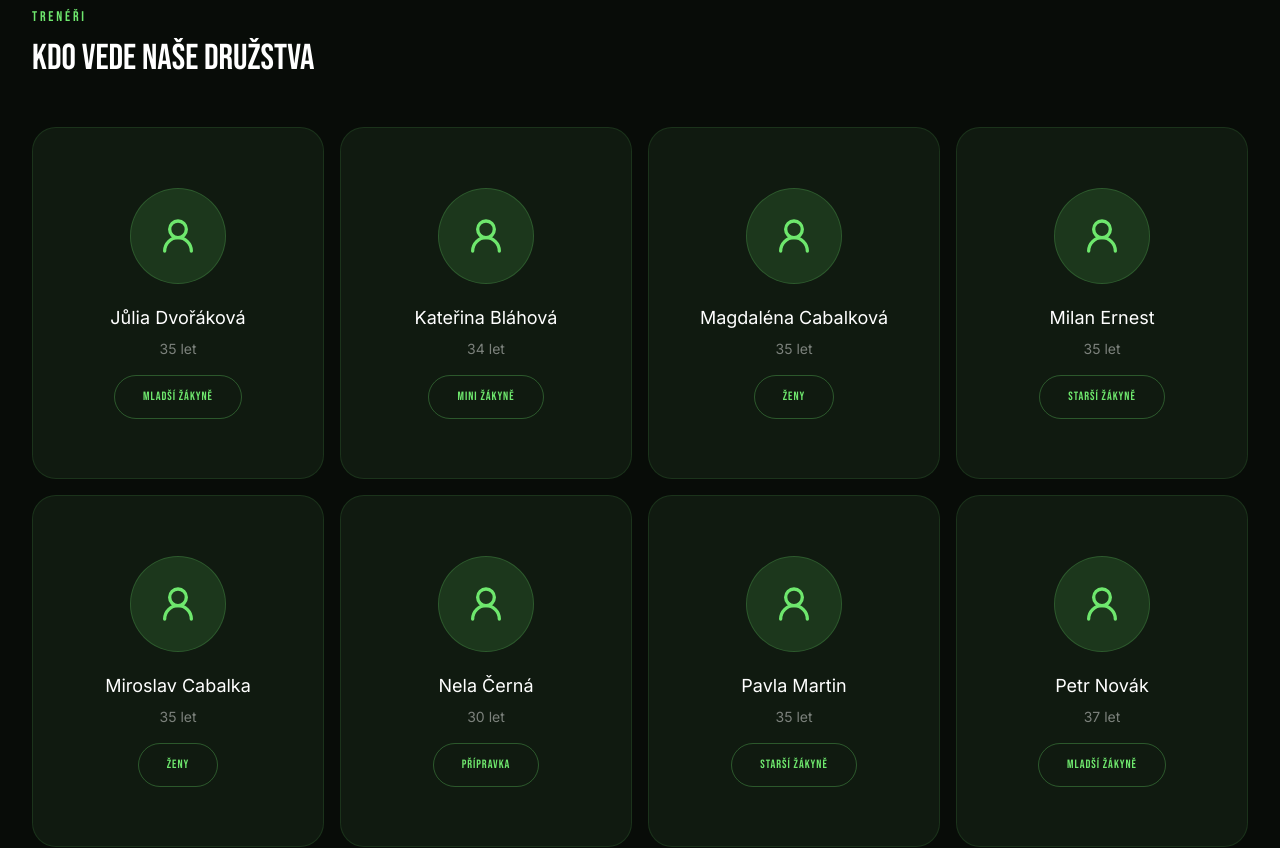
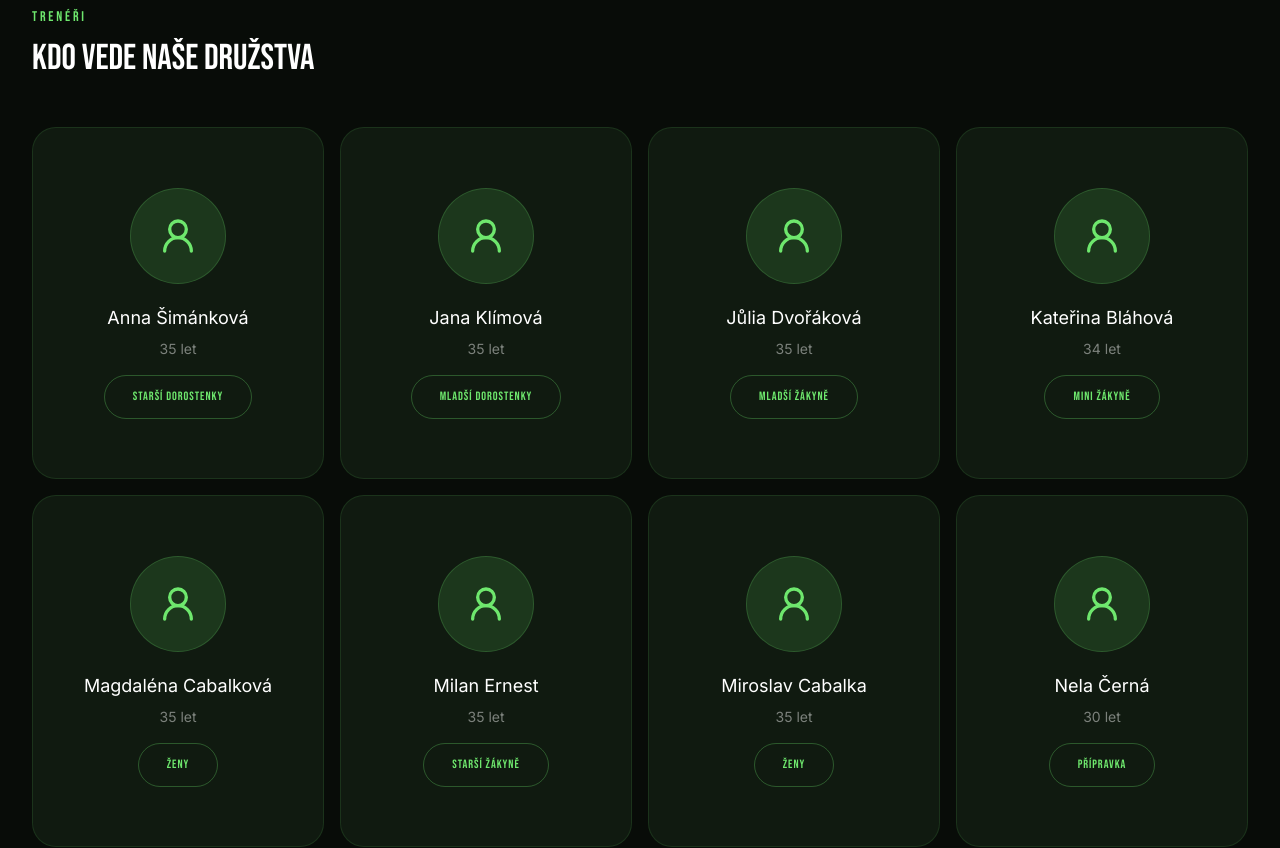
Before and after one commit to jakub245/hchaje-web, a React (Vite) app: page /o-klubu in a window 1280 px wide. Shown: the part 1560-2408 px from the top of the page. Built offline with nearby package versions, Linux system fonts and the light colour scheme.

Commit message:
Update teams.ts

```diff
--- a/src/app/data/teams.ts
+++ b/src/app/data/teams.ts
@@ -1,98 +1,35 @@
-// ⚠️ UPRAVENO podle klienta 21. 4. 2026
-// Změny: Ženy, Starší žákyně, Mladší žákyně, Mini žákyně, Přípravka
-// TODO: Doplnit data pro Mladší dorostenky + Starší dorostenky (trenér, tréninky)
+// ⚠️ UPRAVENO podle klienta 28. 4. 2026
+// NOVÉ: Mladší dorostenky, Starší dorostenky
+// TODO: tréninky pro nové kategorie
 
 import miniPhoto from "../../imports/mini2025.jpg";
 import pripravkaPhoto from "../../imports/pripravka.png";
 
-export interface Player {
-  name: string;
-  position: string;
-  number?: string | number;
-}
-
-export interface Training {
-  day: string;
-  time: string;
-  hall: string;
-}
-
-export interface TrainingSection {
-  title: string;
-  items: Training[];
-}
-
-export interface TeamNews {
-  date: string;
-  title: string;
-  excerpt?: string;
-  content?: string;
-}
-
-export interface TeamEvent {
-  date: string;
-  title: string;
-  location: string;
-}
-
-export interface StaffMember {
-  name: string;
-  phone?: string;
-  email?: string;
-}
-
+export interface Player { name: string; position: string; number?: string | number; }
+export interface Training { day: string; time: string; hall: string; }
+export interface TrainingSection { title: string; items: Training[]; }
+export interface TeamNews { date: string; title: string; excerpt?: string; content?: string; }
+export interface TeamEvent { date: string; title: string; location: string; }
 export interface Team {
-  slug: string;
-  name: string;
-  shortName: string;
-  desc: string;
-  longDesc: string;
-  img: string;
-  coach: string;
-  assistantCoach?: string;
-  staff?: StaffMember[];
-  playerCount: number;
-  ageRange: string;
-  trainings: Training[];
-  trainingSections?: TrainingSection[];
-  players: Player[];
-  news: TeamNews[];
-  events?: TeamEvent[];
+  slug: string; name: string; shortName: string; desc: string; longDesc: string;
+  img: string; coach: string; assistantCoach?: string; playerCount: number;
+  ageRange: string; trainings: Training[]; trainingSections?: TrainingSection[];
+  players: Player[]; news: TeamNews[]; events?: TeamEvent[];
 }
 
 const CLUB_NEWS: TeamNews[] = [
-  {
-    date: "12. 4. 2026",
-    title: "Klubové focení a společné odpoledne v areálu Háje",
-    excerpt: "Celý klub se sejde na společném focení, krátkém programu pro rodiče a neformálním posezení po trénincích.",
-    content:
-      "V neděli odpoledne nás čeká společné klubové focení všech kategorií, krátké setkání s rodiči a společný program v areálu Háje. Prosíme všechny hráčky, aby dorazily v klubovém oblečení a s dobrou náladou.",
-  },
-  {
-    date: "28. 3. 2026",
-    title: "HC Háje děkuje rodičům a partnerům za podporu jarní části sezóny",
-    excerpt: "Děkujeme všem, kdo pomáhají vytvářet děvčatům skvělé prostředí pro sport, růst a radost ze hry.",
-    content:
-      "Jarní část sezóny je v plném proudu a my si velmi vážíme podpory rodičů, dobrovolníků i partnerů klubu. Právě díky nim můžeme dál rozvíjet všechna družstva a posouvat klub kupředu.",
-  },
+  { date: "12. 4. 2026", title: "Klubové focení a společné odpoledne v areálu Háje", excerpt: "Celý klub se sejde na společném focení, krátkém programu pro rodiče a neformálním posezení po trénincích.", content: "V neděli odpoledne nás čeká společné klubové focení všech kategorií, krátké setkání s rodiči a společný program v areálu Háje." },
+  { date: "28. 3. 2026", title: "HC Háje děkuje rodičům a partnerům za podporu jarní části sezóny", excerpt: "Děkujeme všem, kdo pomáhají vytvářet děvčatům skvělé prostředí pro sport, růst a radost ze hry.", content: "Jarní část sezóny je v plném proudu a my si velmi vážíme podpory rodičů, dobrovolníků i partnerů klubu." },
 ];
 
 export const TEAMS: Team[] = [
   {
-    slug: "zeny",
-    name: "Ženy",
-    shortName: "Ženy",
-    // ✅ ZMĚNA klient
+    slug: "zeny", name: "Ženy", shortName: "Ženy",
     desc: "A-tým hrající 2. ligu - Čechy.",
-    // ✅ ZMĚNA klient
     longDesc: "Ženský tým představuje vrchol klubové cesty, kde se propojují zkušenosti, výkonnost a týmová soudržnost. Hráčky rozvíjejí technickou i taktickou vyspělost, schopnost zvládat náročné zápasové situace a společně usilují o co nejlepší sportovní výsledky. Důležitou součástí je také týmový charakter, vzájemná podpora a radost ze společné hry i reprezentace klubu.",
     img: "https://images.unsplash.com/photo-1552127966-d24b805b9be7?w=800",
-    // ✅ ZMĚNA klient
-    coach: "Miroslav Cabalka",
-    // ✅ ZMĚNA klient
-    assistantCoach: "Magdaléna Cabalková",
-    playerCount: 18,
-    ageRange: "18+",
+    coach: "Miroslav Cabalka", assistantCoach: "Magdaléna Cabalková",
+    playerCount: 18, ageRange: "18+",
     trainings: [
       { day: "Úterý", time: "18:00 – 19:30", hall: "Sportovní hala Háje" },
       { day: "Středa", time: "19:30 – 21:00", hall: "Sportovní hala Háje" },
@@ -123,21 +60,12 @@ export const TEAMS: Team[] = [
     ],
   },
   {
-    slug: "starsi-zakyne",
-    name: "Starší žákyně",
-    shortName: "St. žákyně",
-    // ✅ ZMĚNA klient
+    slug: "starsi-zakyne", name: "Starší žákyně", shortName: "St. žákyně",
     desc: "Soutěžní tým 12-14 let.",
-    // ✅ ZMĚNA klient
     longDesc: "Kategorie starších žákyň navazuje na získané základy a rozvíjí herní dovednosti do větší variability a jistoty i pod tlakem soupeře. Hráčky si osvojují základy pozičního útoku, spolupráci v menších skupinách i specifické role na hřišti, přičemž se učí lépe využívat prostor a rozhodovat se v reálných herních situacích. Důraz je kladen také na samostatnost, zodpovědnost za vlastní výkon a pochopení širších souvislostí hry i regenerace.",
     img: "https://images.unsplash.com/photo-1769614075229-bfc51a41aa78?w=800",
-    // ✅ ZMĚNA klient
-    coach: "Milan Ernest",
-    // ✅ ZMĚNA klient
-    assistantCoach: "Pavla Martin",
-    playerCount: 16,
-    // ✅ ZMĚNA klient
-    ageRange: "12-14 let",
+    coach: "Milan Ernest", assistantCoach: "Pavla Martin",
+    playerCount: 16, ageRange: "12-14 let",
     trainings: [
       { day: "Úterý", time: "16:00 – 17:30", hall: "Sportovní hala Háje" },
       { day: "Čtvrtek", time: "17:00 – 18:30", hall: "Sportovní hala Háje" },
@@ -156,19 +84,12 @@ export const TEAMS: Team[] = [
     ],
   },
   {
-    slug: "mladsi-zakyne",
-    name: "Mladší žákyně",
-    shortName: "Ml. žákyně",
+    slug: "mladsi-zakyne", name: "Mladší žákyně", shortName: "Ml. žákyně",
     desc: "Dívky 10–12 let rozvíjející herní dovednosti.",
-    // ✅ ZMĚNA klient
     longDesc: "Stavíme především na budování pozitivního vztahu k házené jako pravidelné a radostné součásti života. Hráčky si rozvíjejí útočné dovednosti, základní herní návyky a postupně objevují různé role na hřišti, přičemž důraz je kladen na vlastní pokrok a odvahu zkoušet nové věci. Důležitou součástí je také porozumění hře jako celku – střídání jednotlivých fází a spolupráce v týmu, kde má přednost radost ze hry před samotným výsledkem.",
     img: "https://images.unsplash.com/photo-1575367728985-8cb72541609a?w=800",
-    // ✅ ZMĚNA klient
-    coach: "Jůlia Dvořáková",
-    // ✅ ZMĚNA klient
-    assistantCoach: "Petr Novák",
-    playerCount: 20,
-    ageRange: "10–12 let",
+    coach: "Jůlia Dvořáková", assistantCoach: "Petr Novák",
+    playerCount: 20, ageRange: "10–12 let",
     trainings: [
       { day: "Pondělí", time: "17:45 – 19:15", hall: "Sportovní hala Háje" },
       { day: "Středa", time: "17:45 – 19:15", hall: "Sportovní hala Háje" },
@@ -186,45 +107,28 @@ export const TEAMS: Team[] = [
     ],
   },
   {
-    slug: "mini-zakyne",
-    name: "Mini žákyně",
-    shortName: "Mini",
+    slug: "mini-zakyne", name: "Mini žákyně", shortName: "Mini",
     desc: "Nejmladší házenkářky 8–10 let.",
-    // ✅ ZMĚNA klient
     longDesc: "Mini žákyně jsou budoucností našeho klubu. Trénujeme formou her a zábavných cvičení, která děti baví a zároveň rozvíjejí koordinaci, rychlost a základní házenkářské dovednosti. Holky se zde poprvé seznámí s velkou házenou 6+1.",
     img: miniPhoto,
-    coach: "Petr Zálešák",
-    assistantCoach: "Kateřina Bláhová",
-    staff: [
-      { name: "Petr Zálešák", phone: "777 721 282", email: "minihchaje@gmail.com" },
-      { name: "Kateřina Bláhová", phone: "608 981 667", email: "minihchaje@gmail.com" },
-      { name: "Veronika Zálešáková" },
-      { name: "Barbora Bláhová" },
-    ],
-    playerCount: 19,
-    ageRange: "8–10 let",
+    coach: "Petr Zálešák", assistantCoach: "Kateřina Bláhová",
+    playerCount: 19, ageRange: "8–10 let",
     trainings: [
       { day: "Pondělí", time: "17:00 - 18:30", hall: "Hala TJ JM Chodov" },
       { day: "Úterý", time: "17:15 - 18:45", hall: "Tělocvična ZŠ K Milíčovu" },
       { day: "Čtvrtek", time: "16:30 - 18:00", hall: "Tělocvična ZŠ Mendelova" },
     ],
     trainingSections: [
-      {
-        title: "Tréninky září, květen - červen",
-        items: [
+      { title: "Tréninky září, květen - červen", items: [
         { day: "Pondělí", time: "17:00 - 18:30", hall: "Hala TJ JM Chodov" },
         { day: "Úterý", time: "16:30 - 18:00", hall: "Areál TJ Háje" },
         { day: "Čtvrtek", time: "16:30 - 18:00", hall: "Areál TJ Háje" },
-        ],
-      },
-      {
-        title: "Tréninky říjen - duben",
-        items: [
+      ]},
+      { title: "Tréninky říjen - duben", items: [
         { day: "Pondělí", time: "17:00 - 18:30", hall: "Hala TJ JM Chodov" },
         { day: "Úterý", time: "17:15 - 18:45", hall: "Tělocvična ZŠ K Milíčovu" },
         { day: "Čtvrtek", time: "16:30 - 18:00", hall: "Tělocvična ZŠ Mendelova" },
-        ],
-      },
+      ]},
     ],
     players: [
       { name: "Badíková Barbora", position: "2016", number: "092689" },
@@ -254,44 +158,25 @@ export const TEAMS: Team[] = [
     ],
   },
   {
-    slug: "pripravka",
-    name: "Přípravka",
-    shortName: "Přípravka",
-    // ✅ ZMĚNA klient
+    slug: "pripravka", name: "Přípravka", shortName: "Přípravka",
     desc: "Sportovní kroužek pro holky 6-8 let",
-    // ✅ ZMĚNA klient
     longDesc: "Přípravka je určená pro úplné začátečnice. Formou hry a pohybových aktivit se holky učí základům házené i obecné sportovní přípravě. Cílem je hlavně radost z pohybu a kamarádství. Utkání se hrají formou miniházené 4+1 s měkkým míčem a na menším hřišti.",
     img: pripravkaPhoto,
-    // ✅ ZMĚNA klient
-    coach: "Petr Paulín",
-    // ✅ ZMĚNA klient
-    assistantCoach: "Nela Černá",
-    staff: [
-      { name: "Kateřina Bláhová", phone: "608 981 667", email: "pripravkahchaje@gmail.com" },
-      { name: "Petr Paulín" },
-      { name: "Nela Černá" },
-    ],
-    playerCount: 18,
-    ageRange: "6–8 let",
+    coach: "Petr Paulín", assistantCoach: "Nela Černá",
+    playerCount: 18, ageRange: "6–8 let",
     trainings: [
       { day: "Úterý", time: "17:15 - 18:45", hall: "Tělocvična ZŠ K Milíčovu" },
       { day: "Čtvrtek", time: "16:30 - 18:00", hall: "Tělocvična ZŠ Mendelova" },
     ],
     trainingSections: [
-      {
-        title: "Tréninky září, květen - červen",
-        items: [
+      { title: "Tréninky září, květen - červen", items: [
         { day: "Úterý", time: "17:00 - 18:30", hall: "Areál TJ Háje" },
         { day: "Čtvrtek", time: "17:00 - 18:30", hall: "Areál TJ Háje" },
-        ],
-      },
-      {
-        title: "Tréninky říjen - duben",
-        items: [
+      ]},
+      { title: "Tréninky říjen - duben", items: [
         { day: "Úterý", time: "17:15 - 18:45", hall: "Tělocvična ZŠ K Milíčovu" },
         { day: "Čtvrtek", time: "16:30 - 18:00", hall: "Tělocvična ZŠ Mendelova" },
-        ],
-      },
+      ]},
     ],
     players: [
       { name: "Bachynská Viktorie", position: "2017", number: "099871" },
@@ -320,36 +205,27 @@ export const TEAMS: Team[] = [
     ],
   },
 
-  // ⚠️ TODO: Mladší dorostenky — klient žádá přidání
-  // Potřebuješ doplnit: coach, assistantCoach, trainings, players, news
-  // {
-  //   slug: "mladsi-dorostenky",
-  //   name: "Mladší dorostenky",
-  //   shortName: "Ml. dorostenky",
-  //   desc: "Doplnit od klienta.",
-  //   longDesc: "Doplnit od klienta.",
-  //   img: "...",
-  //   coach: "Doplnit",
-  //   ageRange: "14-16 let",
-  //   trainings: [],
-  //   players: [],
-  //   news: [],
-  // },
+  // ✅ NOVÉ
+  {
+    slug: "mladsi-dorostenky", name: "Mladší dorostenky", shortName: "Ml. dorostenky",
+    desc: "Soutěžní tým 14-16 let.",
+    longDesc: "Kategorie mladších dorostenek je obdobím výrazného výkonnostního růstu, kdy hráčky rozvíjejí samostatnost, zodpovědný přístup k tréninku a zdravý životní styl. Vedle zachování univerzálnosti začíná také specializace podle herních postů, zdokonalování individuálních činností v útoku i obraně a schopnost rozhodovat se pod tlakem soupeře. Důležitou součástí přípravy je práce s tempem hry, analýza výkonu a regenerace jako přirozená součást cesty za zlepšením.",
+    img: "https://images.unsplash.com/photo-1769614075229-bfc51a41aa78?w=800",
+    coach: "Václav Škarda", assistantCoach: "Jana Klímová",
+    playerCount: 0, ageRange: "14-16 let",
+    trainings: [], players: [], news: [],
+  },
 
-  // ⚠️ TODO: Starší dorostenky — klient žádá přidání
-  // {
-  //   slug: "starsi-dorostenky",
-  //   name: "Starší dorostenky",
-  //   shortName: "St. dorostenky",
-  //   desc: "Doplnit od klienta.",
-  //   longDesc: "Doplnit od klienta.",
-  //   img: "...",
-  //   coach: "Doplnit",
-  //   ageRange: "16-18 let",
-  //   trainings: [],
-  //   players: [],
-  //   news: [],
-  // },
+  // ✅ NOVÉ
+  {
+    slug: "starsi-dorostenky", name: "Starší dorostenky", shortName: "St. dorostenky",
+    desc: "Soutěžní tým 16-18 let.",
+    longDesc: "Kategorie starších dorostenek připravuje hráčky na přechod do seniorského házenkářského prostředí a další výkonnostní posun. Důraz je kladen na zdokonalení individuálního herního stylu na konkrétních postech, přesnost rozhodování v klíčových situacích a schopnost zvládat náročné herní momenty včetně početní nerovnováhy. Součástí přípravy je také cílený rozvoj kondice, mentální odolnosti, individuální práce a kvalitní regenerace.",
+    img: "https://images.unsplash.com/photo-1552127966-d24b805b9be7?w=800",
+    coach: "Anna Šimánková", assistantCoach: "Stanislav Toman",
+    playerCount: 0, ageRange: "16-18 let",
+    trainings: [], players: [], news: [],
+  },
 ];
 
 export function getTeamBySlug(slug: string): Team | undefined {
@@ -357,21 +233,7 @@ export function getTeamBySlug(slug: string): Team | undefined {
 }
 
 export function getAllTeamNews() {
-  const clubItems = CLUB_NEWS.map((item, index) => ({
-    ...item,
-    id: `klub-${index}`,
-    teamName: "Klub",
-    teamSlug: "klub",
-  }));
-
-  const teamItems = TEAMS.flatMap((team) =>
-    team.news.map((item, index) => ({
-      ...item,
-      id: `${team.slug}-${index}`,
-      teamName: team.name,
-      teamSlug: team.slug,
-    })),
-  );
-
+  const clubItems = CLUB_NEWS.map((item, index) => ({ ...item, id: `klub-${index}`, teamName: "Klub", teamSlug: "klub" }));
+  const teamItems = TEAMS.flatMap((team) => team.news.map((item, index) => ({ ...item, id: `${team.slug}-${index}`, teamName: team.name, teamSlug: team.slug })));
   return [...clubItems, ...teamItems];
 }
```
Lines whose indentation alone changed are shown as unchanged.
